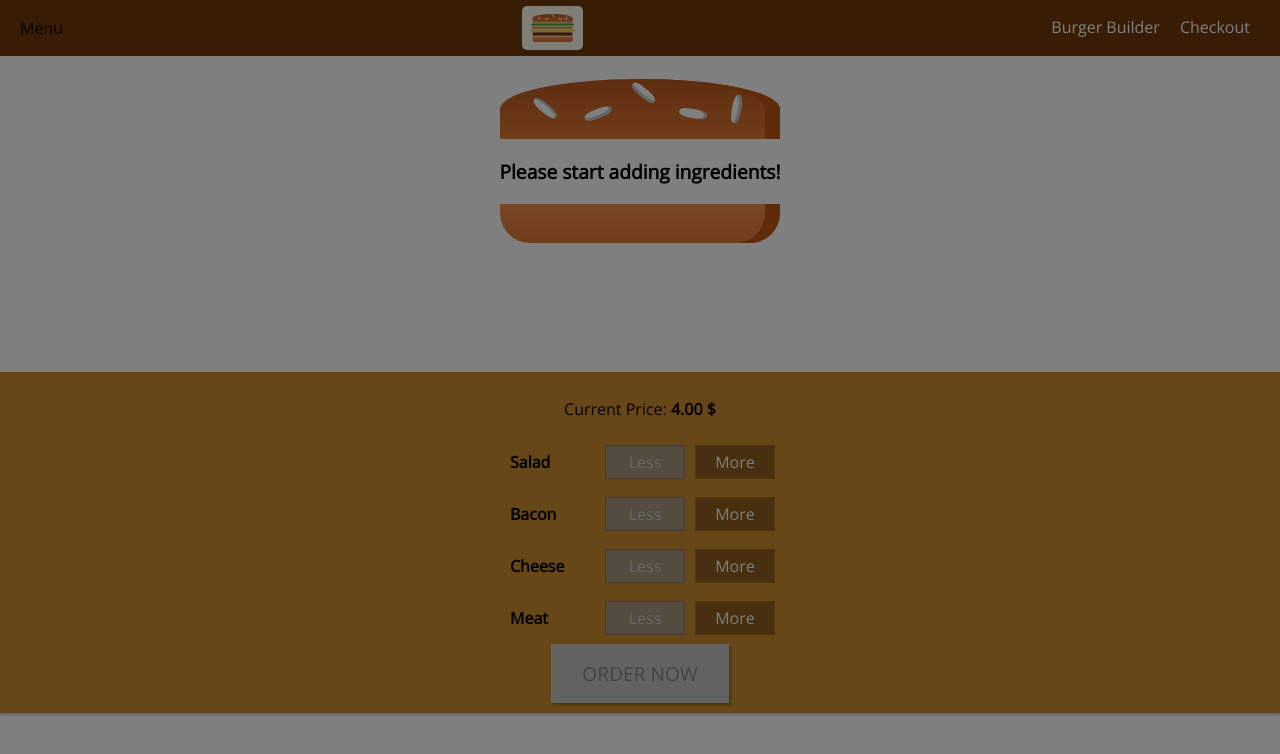
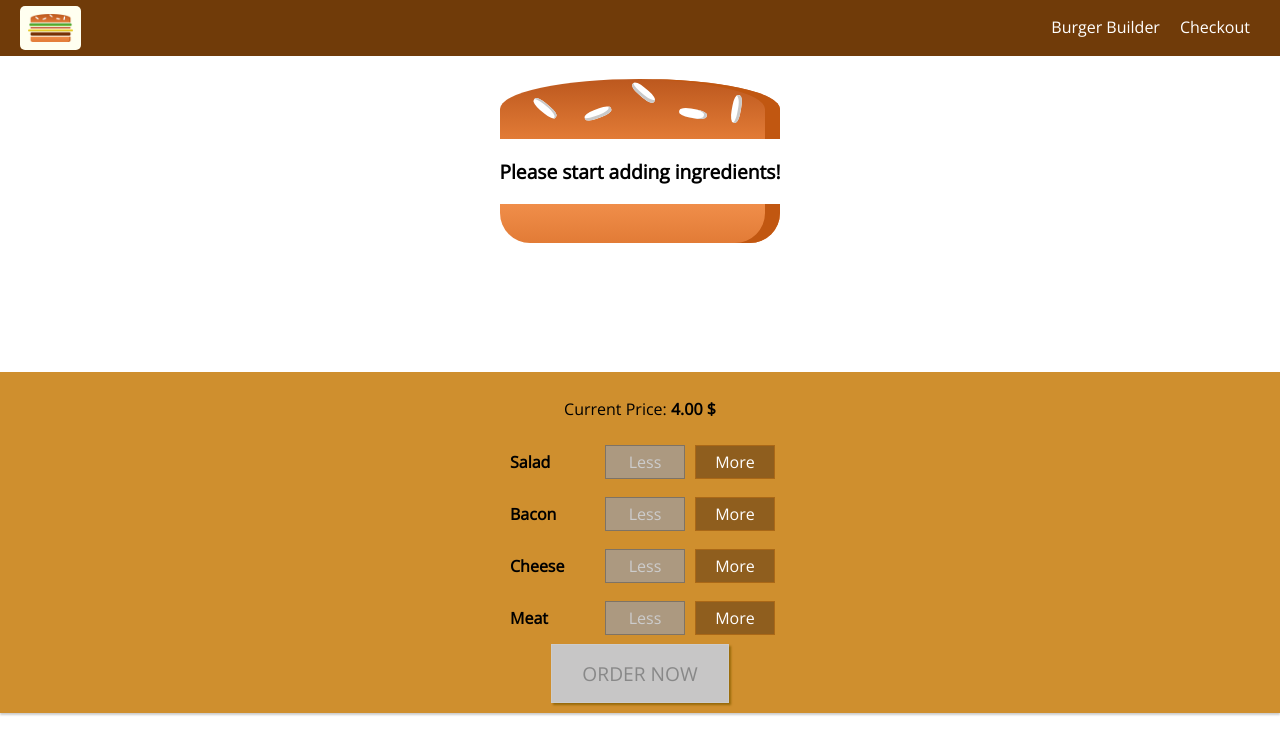
Before and after one commit to xugetsu/Burger-Builder, a React app: page / in a window 1280 px wide. Shown: the top 754 px of the page. Built offline with nearby package versions, Linux system fonts and the light colour scheme.

Commit message:
toggle sideDrawer

```diff
--- a/src/components/Layout/Layout.jsx
+++ b/src/components/Layout/Layout.jsx
@@ -5,11 +5,20 @@ import Toolbar from '../Navigation/Toolbar/Toolbar';
 import SideDrawer from '../Navigation/SideDrawer/SideDrawer';
 
 class Layout extends Component{
+    state = {
+        open: false
+    }
+    closeSideDrawerHandler = () => {
+        this.setState({open: false});
+    }
+    openSideDrawerHandler = () => {
+        this.setState({open: true});
+    }
     render(){
         return (
             <Aux>
-                <Toolbar/>
-                <SideDrawer open={true} closeSideDrawer={null}/>
+                <Toolbar opneSideDrawer={this.openSideDrawerHandler} />
+                <SideDrawer open={this.state.open} closeSideDrawer={this.closeSideDrawerHandler}/>
                 <main className = {classes.Content} >
                     {this.props.children}
                 </main>
--- a/src/components/Navigation/Toolbar/Toolbar.jsx
+++ b/src/components/Navigation/Toolbar/Toolbar.jsx
@@ -2,10 +2,11 @@ import React from 'react';
 import classes from './Toolbar.css';
 import Logo from '../../Logo/Logo';
 import NavigationItems from '../../Navigation/NavigationItems/NavigationItems';
+import Menu from './Menu/Menu';
 
 const toolbar = (props) => (
     <header className={classes.Toolbar} >
-       <div>Menu</div>
+       <Menu Clicked= {props.opneSideDrawer}/>
        <Logo height='80%'/>
        <nav>
           <NavigationItems />
```
